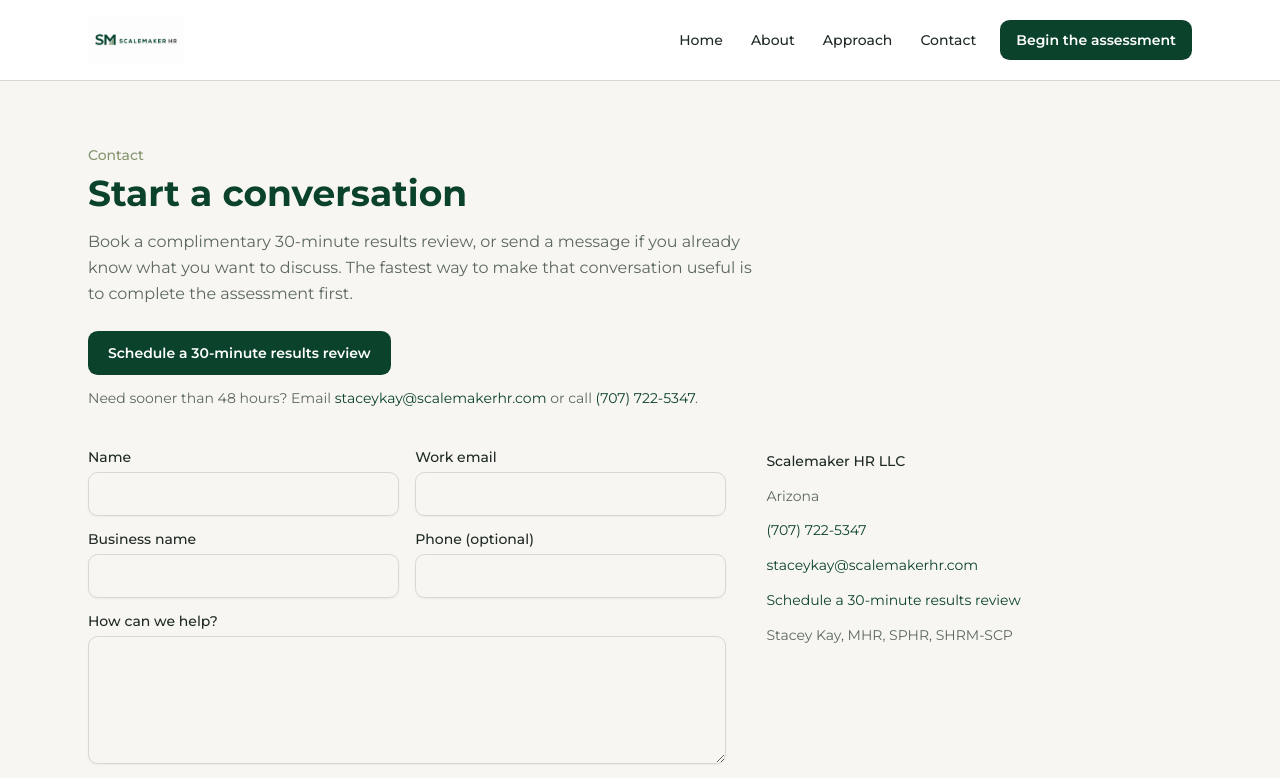
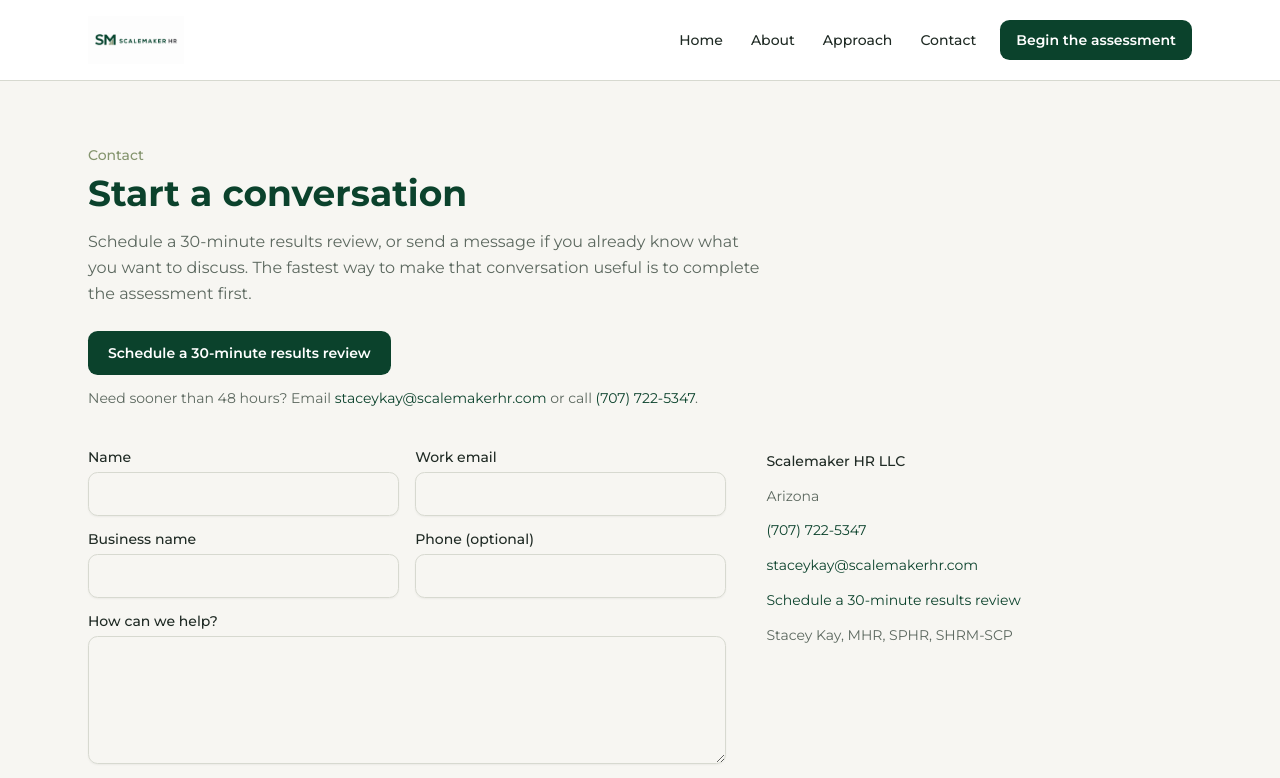
Before and after one commit to staceykay67/scalemaker-hr, a Next.js app: page /contact in a window 1280 px wide. Shown: the top 778 px of the page. Built offline with nearby package versions, Linux system fonts and the light colour scheme.

Commit message:
Align Contact intro with the unified booking CTA label
The Contact page lead-in still used the old complimentary booking
phrase; match the footer and button wording exactly.

Co-authored-by: staceykay67 <staceykay67@users.noreply.github.com>

```diff
--- a/src/app/contact/page.tsx
+++ b/src/app/contact/page.tsx
@@ -19,8 +19,8 @@ export default function ContactPage() {
         Start a conversation
       </h1>
       <p className="mt-4 max-w-2xl text-base leading-relaxed text-muted-foreground">
-        Book a complimentary 30-minute results review, or send a message if you
-        already know what you want to discuss. The fastest way to make that
+        Schedule a 30-minute results review, or send a message if you already
+        know what you want to discuss. The fastest way to make that
         conversation useful is to complete the assessment first.
       </p>
       <BookingCta className="mt-6" />
```
